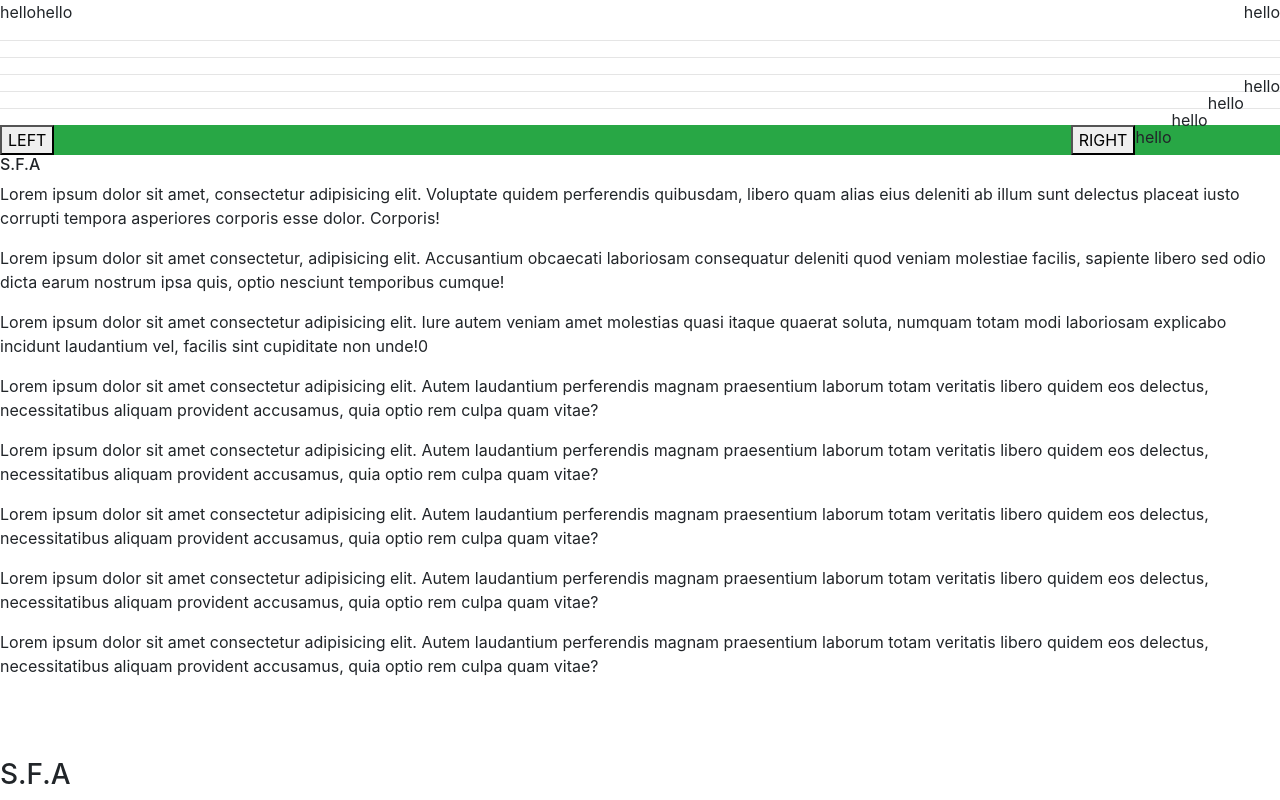
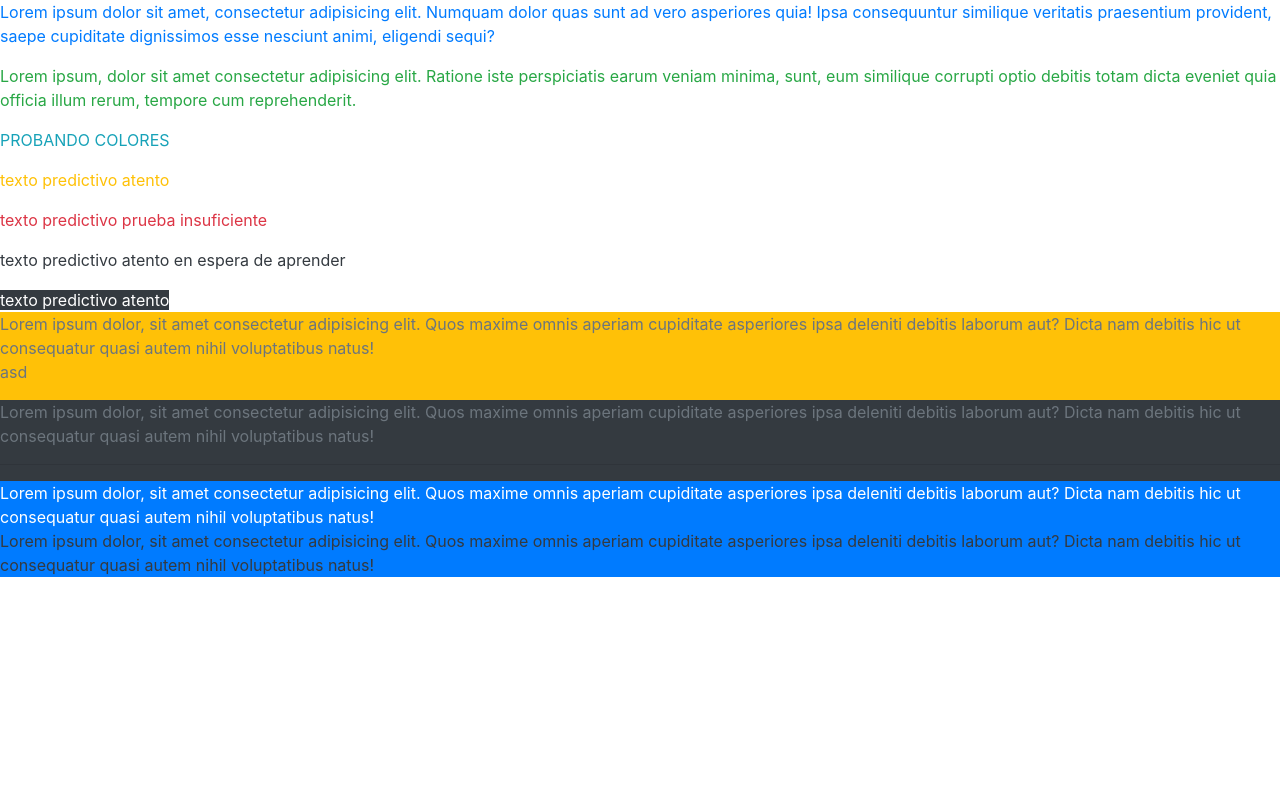
Before and after one commit to sebafariass/bootstrap, a plain HTML site: page index.html in a window 1280 px wide. Drawn offline with nearby package versions, Linux system fonts and the light colour scheme.

Commit message:
colores bootstrap

```diff
--- a/index.html
+++ b/index.html
@@ -1,76 +1,44 @@
 <!DOCTYPE html>
 <!DOCTYPE html>
-
-
-
 <html lang="es">
 <head>
     <meta charset="UTF-8">
     <meta name="viewport" content="width=device-width, initial-scale=1.0">
-  <!-- comando bootstrap-->
     <link rel="stylesheet" href="https://stackpath.bootstrapcdn.com/bootstrap/4.4.1/css/bootstrap.min.css" integrity="sha384-Vkoo8x4CGsO3+Hhxv8T/Q5PaXtkKtu6ug5TOeNV6gBiFeWPGFN9MuhOf23Q9Ifjh" crossorigin="anonymous">
-    <link rel="stylesheet" href="estilos.css">
+
     <title>Document</title>
 </head>
 <body>
 
-    <div class="float-left">
+<p class="text-primary">Lorem ipsum dolor sit amet, consectetur adipisicing elit. Numquam dolor quas sunt ad vero asperiores quia! Ipsa consequuntur similique veritatis praesentium provident, saepe cupiditate dignissimos esse nesciunt animi, eligendi sequi?</p>
+<p class="text-success">Lorem ipsum, dolor sit amet consectetur adipisicing elit. Ratione iste perspiciatis earum veniam minima, sunt, eum similique corrupti optio debitis totam dicta eveniet quia officia illum rerum, tempore cum reprehenderit.</p>
+<p class="text-info"> PROBANDO COLORES</p>
+<p class="text-warning"> texto predictivo atento</p>
+<p class="text-danger"> texto predictivo prueba insuficiente</p>
+<p class="text-dark"> texto predictivo atento en espera de aprender</p>
+<p class="bg-dark text-white d-inline"> texto predictivo atento</p>
+<div class="bg-warning text-muted"> Lorem ipsum dolor, sit amet consectetur adipisicing elit. Quos maxime omnis aperiam cupiditate asperiores ipsa deleniti debitis laborum aut? Dicta nam debitis hic ut consequatur quasi autem nihil voluptatibus natus!
+<p> asd</p>
+<div class="bg-dark text-muted"> Lorem ipsum dolor, sit amet consectetur adipisicing elit. Quos maxime omnis aperiam cupiditate asperiores ipsa deleniti debitis laborum aut? Dicta nam debitis hic ut consequatur quasi autem nihil voluptatibus natus!
 
-
-hello
-
-    </div>
-  <!-- dejar el texto derecha flotando-->
-    <div class="float-right">
-hello
-
-    </div>
-
-    <div class="float-none">hello</div>
 
 
 
 <hr>
-    <hr>
-  <!-- dejando el texto flotando segun ventana de explorador-->
-    <div class="float-sm-right">hello</div>
-    <hr>
-    <div class="float-md-right">hello</div>
-    <hr>
-    <div class="float-lg-right">hello</div>
-<hr>
-    <div class="float-xl-right">hello</div>
 
 
-      <!-- mantener color entre botones
-    bton left y right-->
-    <div class="bg-success clearfix">
-<button class="float-left" >LEFT</button>
-<button class="float-right" >RIGHT</button>
+
+<div class="bg-primary text-white"> Lorem ipsum dolor, sit amet consectetur adipisicing elit. Quos maxime omnis aperiam cupiditate asperiores ipsa deleniti debitis laborum aut? Dicta nam debitis hic ut consequatur quasi autem nihil voluptatibus natus!
+    <div class="bg-primary text-dark"> Lorem ipsum dolor, sit amet consectetur adipisicing elit. Quos maxime omnis aperiam cupiditate asperiores ipsa deleniti debitis laborum aut? Dicta nam debitis hic ut consequatur quasi autem nihil voluptatibus natus!
+
 
 </div>
-
-    <!-- mantener enunciado arriba y abajo, aunque baje
-    el scroll de la pantalla-->
-    <h6 class="sticky-top"> S.F.A</h6>
-
-    <h3 class="fixed-bottom"> S.F.A</h3>
-
-    <p>Lorem ipsum dolor sit amet, consectetur adipisicing elit. Voluptate quidem perferendis quibusdam, libero quam alias eius deleniti ab illum sunt delectus placeat iusto corrupti tempora asperiores corporis esse dolor. Corporis!
-         </p>
-         <p>Lorem ipsum dolor sit amet consectetur, adipisicing elit. Accusantium obcaecati laboriosam consequatur deleniti quod veniam molestiae facilis, sapiente libero sed odio dicta earum nostrum ipsa quis, optio nesciunt temporibus cumque!</p>
-         <p>Lorem ipsum dolor sit amet consectetur adipisicing elit. Iure autem veniam amet molestias quasi itaque quaerat soluta, numquam totam modi laboriosam explicabo incidunt laudantium vel, facilis sint cupiditate non unde!0</p>
-<p>Lorem ipsum dolor sit amet consectetur adipisicing elit. Autem laudantium perferendis magnam praesentium laborum totam veritatis libero quidem eos delectus, necessitatibus aliquam provident accusamus, quia optio rem culpa quam vitae?</p>
-<p>Lorem ipsum dolor sit amet consectetur adipisicing elit. Autem laudantium perferendis magnam praesentium laborum totam veritatis libero quidem eos delectus, necessitatibus aliquam provident accusamus, quia optio rem culpa quam vitae?</p>
-<p>Lorem ipsum dolor sit amet consectetur adipisicing elit. Autem laudantium perferendis magnam praesentium laborum totam veritatis libero quidem eos delectus, necessitatibus aliquam provident accusamus, quia optio rem culpa quam vitae?</p>
-<p>Lorem ipsum dolor sit amet consectetur adipisicing elit. Autem laudantium perferendis magnam praesentium laborum totam veritatis libero quidem eos delectus, necessitatibus aliquam provident accusamus, quia optio rem culpa quam vitae?</p>
-<p>Lorem ipsum dolor sit amet consectetur adipisicing elit. Autem laudantium perferendis magnam praesentium laborum totam veritatis libero quidem eos delectus, necessitatibus aliquam provident accusamus, quia optio rem culpa quam vitae?</p>
-
 
 
     <script src="https://code.jquery.com/jquery-3.4.1.slim.min.js"
     integrity="sha384-J6qa4849blE2+poT4WnyKhv5vZF5SrPo0iEjwBvKU7imGFAV0wwj1yYfoRSJoZ+n"
     crossorigin="anonymous"></script>
+
     <script src="https://cdn.jsdelivr.net/npm/popper.js@1.16.0/dist/umd/popper.min.js"
     integrity="sha384-Q6E9RHvbIyZFJoft+2mJbHaEWldlvI9IOYy5n3zV9zzTtmI3UksdQRVvoxMfooAo"
     crossorigin="anonymous"></script>
@@ -79,6 +47,6 @@ crossorigin="anonymous"></script>
     integrity="sha384-wfSDF2E50Y2D1uUdj0O3uMBJnjuUD4Ih7YwaYd1iqfktj0Uod8GCExl3Og8ifwB6"
     crossorigin="anonymous"></script>
 
+
 </body>
-
 </html>
```
Lines whose indentation alone changed are shown as unchanged.
